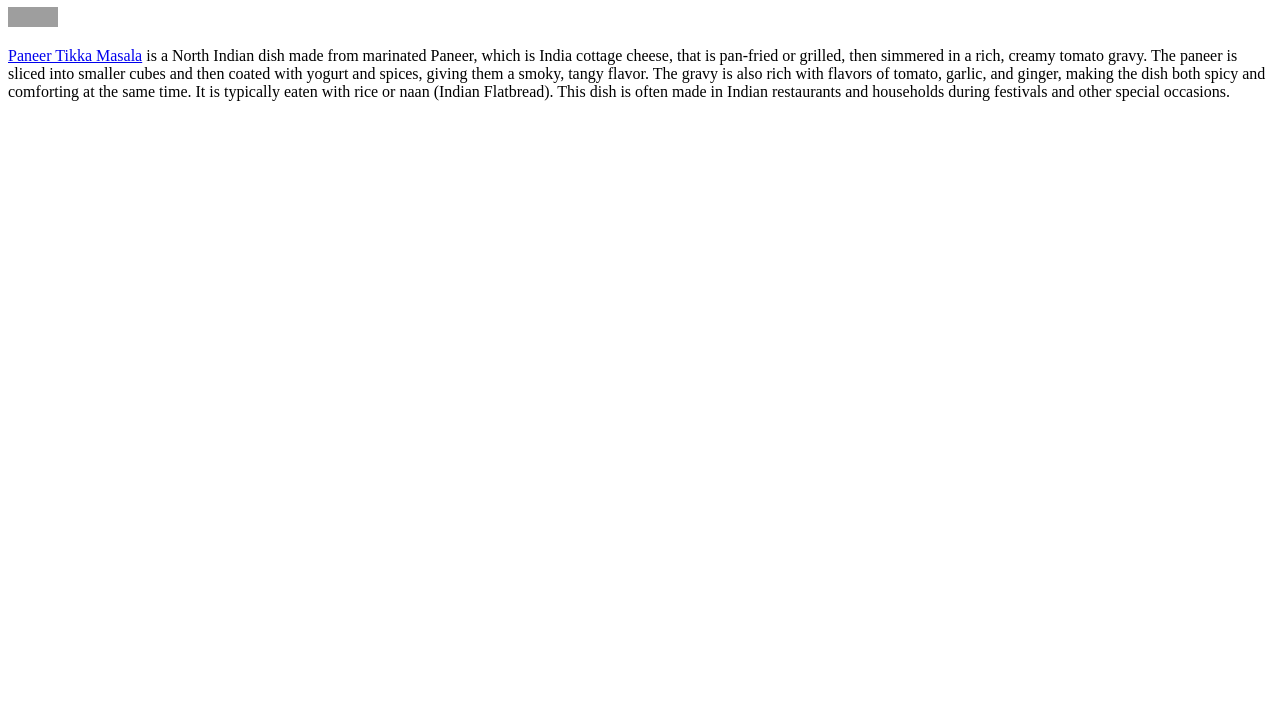
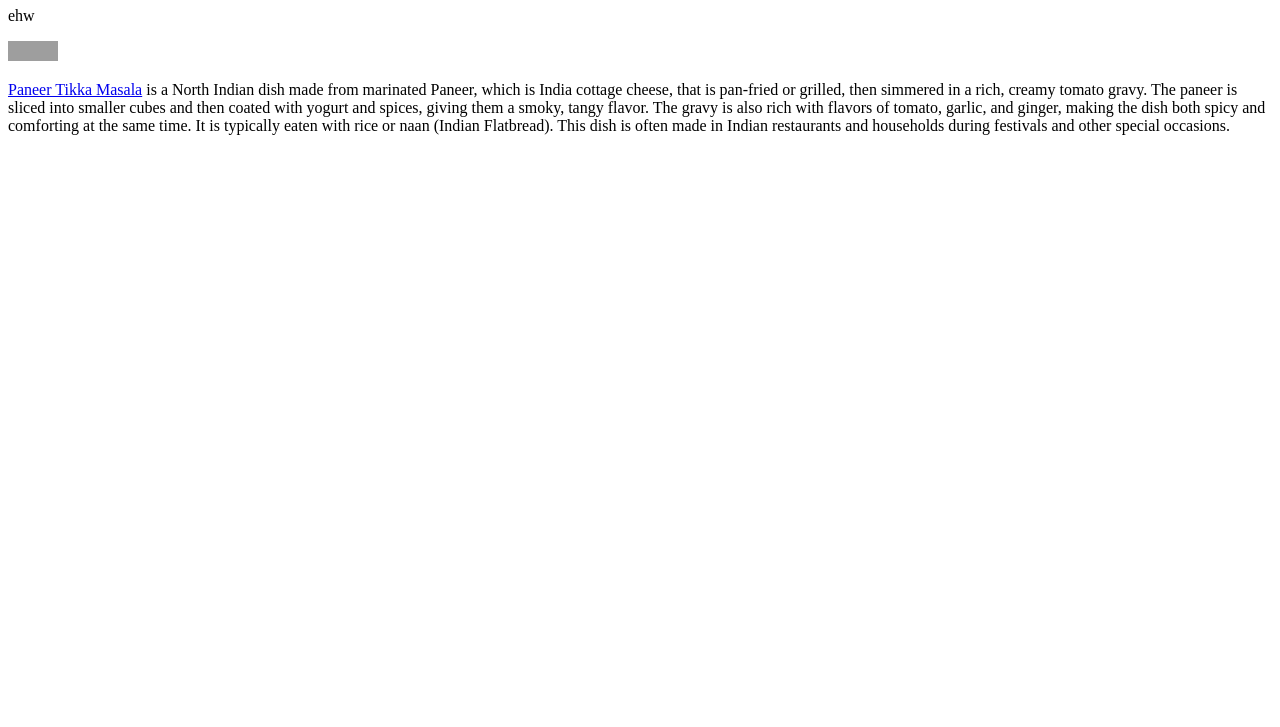
Before and after one commit to nimaaru17/nimaaru17.github.io, a plain HTML site: page index.html in a window 1280 px wide. Shown: the part 73-800 px from the top of the page. Drawn offline with Linux system fonts and the light colour scheme; grey boxes are pictures that could not be loaded.

Commit message:
Update index.html

```diff
--- a/index.html
+++ b/index.html
@@ -7,6 +7,7 @@
 
 <body>
   <h1>Savory Dishes</h1>
+  <p>ehw</p>
     <img src="https://i.pinimg.com/564x/09/e4/ac/09e4acfe3778136b196f0202b45f49d5.jpg" height="20" width="50"alt="Paneer Image"/>
       <p><a href="https://healthynibblesandbits.com/paneer-tikka-masala/"target="_blank">Paneer Tikka Masala</a> is a North Indian dish made from marinated Paneer, which is India cottage cheese, that is pan-fried or grilled, then simmered in a rich, creamy tomato gravy. The paneer is sliced into smaller cubes and then coated with yogurt and spices, giving them a smoky, tangy flavor. The gravy is also rich with flavors of tomato, garlic, and ginger, making the dish both spicy and comforting at the same time. It is typically eaten with rice or naan (Indian Flatbread). This dish is often made in Indian restaurants and households during festivals and other special occasions.</p>
    <h2></h2>
```
